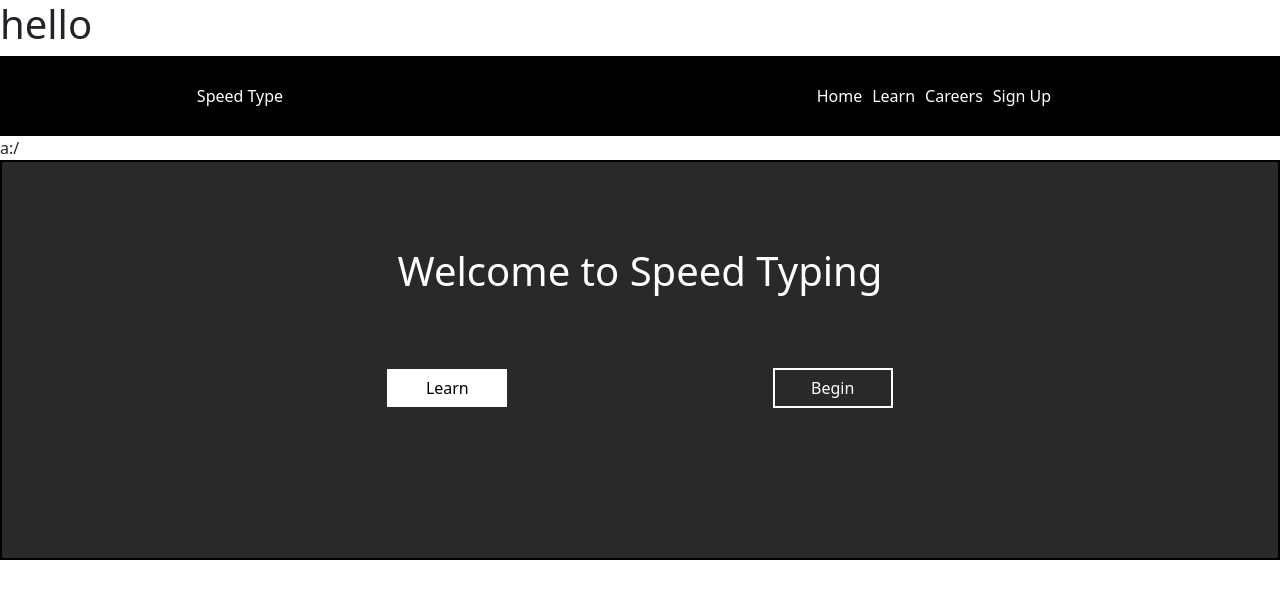
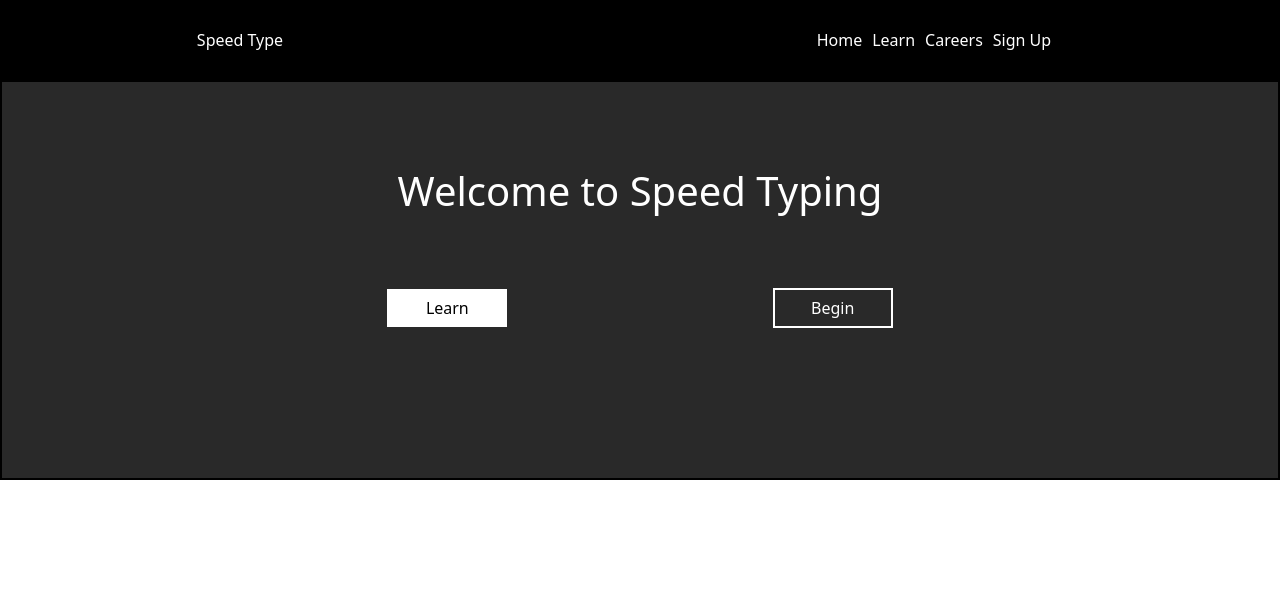
Before and after one commit to sandeep-pani/speed-type, a React (Create React App) app: page / in a window 1280 px wide. Shown: the top 598 px of the page. Built offline with nearby package versions, Linux system fonts and the light colour scheme.

Commit message:
Update App.js

```diff
--- a/src/App.js
+++ b/src/App.js
@@ -5,14 +5,11 @@ import Content from "./components/content.js";
 import SpeedType from "./components/speedType.js";
 
 function App() {
-  console.log("url:" + process.env.PUBLIC_URL);
   return (
     <div>
-      <h1>hello</h1>
       <Router>
         <NavBar />
-        a:{`/${process.env.PUBLIC_URL}`}
-        <Routes basename={process.env.PUBLIC_URL}>
+        <Routes basename={process.env["PUBLIC_URL"]}>
           <Route path="/" element={<Content />} />
           <Route path="/begin-main" element={<SpeedType />} />
         </Routes>
```
